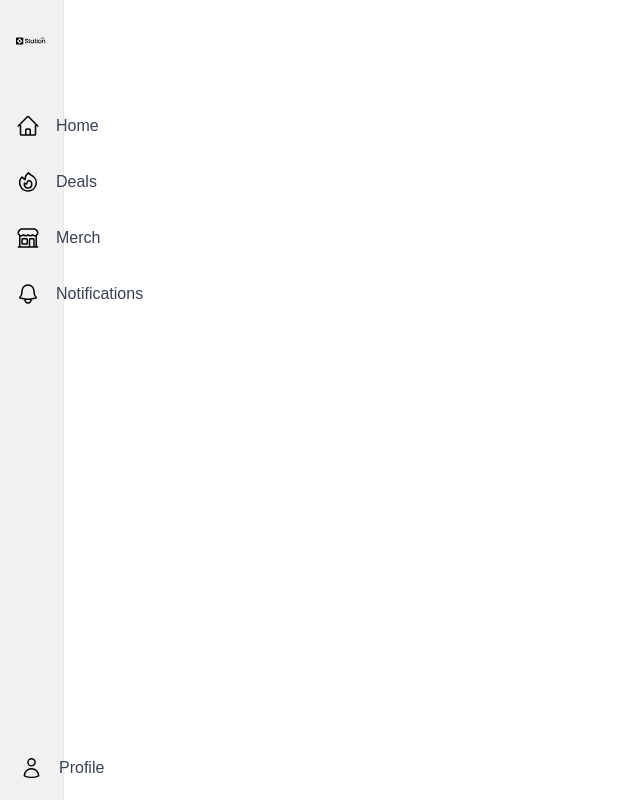
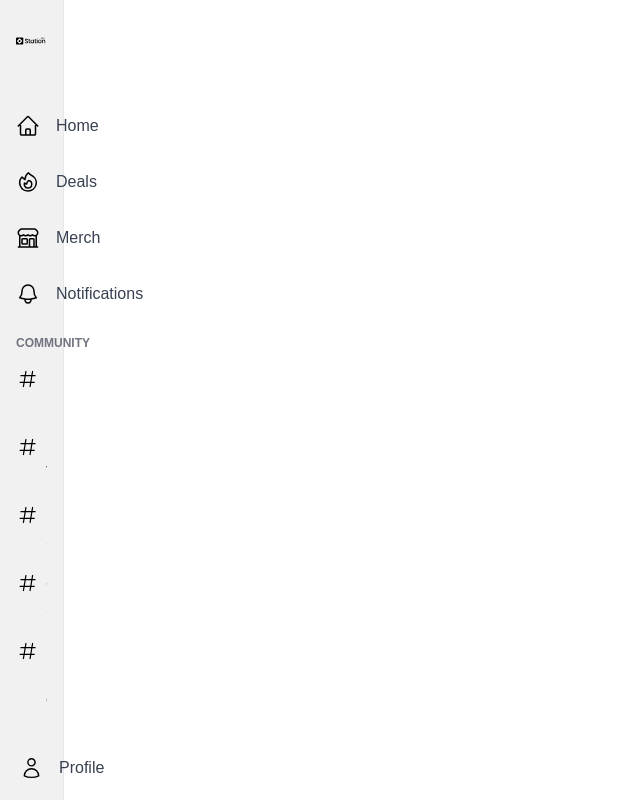
Before and after one commit to priyankashah3107/Station, a Next.js app: page /chiefsnewsdaily in a window 1280 px wide. Both pictures are taken after a click on the element 31 px from the left and 31 px from the top of the page. Shown: the whole page, without its empty margins (0-640 px from the left). Built offline with nearby package versions, Linux system fonts and the light colour scheme.

Commit message:
fix: LeftNavBar

```diff
--- a/src/components/LeftNavbar.tsx
+++ b/src/components/LeftNavbar.tsx
@@ -1,13 +1,41 @@
 "use client";
 import React, { useState } from "react";
 import Image from "next/image";
-import { Menu, X } from "lucide-react";
+import { Divide, Menu, X } from "lucide-react";
 
 const icons = [
   { id: 1, image: "/icons/home.svg", label: "Home" },
   { id: 2, image: "/icons/fire.svg", label: "Deals" },
   { id: 3, image: "/icons/stroe.svg", label: "Merch" },
   { id: 4, image: "/icons/bell.svg", label: "Notifications" },
+];
+
+const community = [
+  {
+    id: 1,
+    name: "Fan Feed",
+  },
+  {
+    id: 2,
+    name: "Football Talk",
+  },
+  {
+    id: 3,
+    name: "Flim Club Suggestion",
+  },
+  {
+    id: 4,
+    name: "Guest Suggestion",
+  },
+  {
+    id: 5,
+    name: "No Dumb Question",
+  },
+
+  // {
+  //   id: 6,
+  //   name: "Fan Art",
+  // },
 ];
 
 const LeftNavbar = () => {
@@ -108,6 +136,40 @@ const LeftNavbar = () => {
             </div>
           </div>
 
+          {isExpanded ? (
+            <div className="flex flex-col gap-4 py-2 px-4">
+              <h2 className="text-xs font-semibold uppercase text-[#707481]">
+                COMMUNITY
+              </h2>
+              {community.map((val) => (
+                <ul
+                  key={val.id}
+                  className="text-[#0E1323] truncate transition-opacity duration-300 w-full text-wrap cursor-pointer hover:bg-[#f1f1f1]"
+                >
+                  <div className="flex flex-row gap-2 hover:bg-[#d1d1d1] p-0.5 rounded-md">
+                    <svg
+                      className="shrink-0 size-5"
+                      xmlns="http://www.w3.org/2000/svg"
+                      viewBox="0 0 24 24"
+                      fill="none"
+                    >
+                      <path
+                        d="M9.49999 3L6.49999 21M17.5 3L14.5 21M20.5 8H3.5M19.5 16H2.5"
+                        stroke="black"
+                        stroke-width="1.5"
+                        stroke-linecap="round"
+                        stroke-linejoin="round"
+                      ></path>
+                    </svg>
+                    <li className="font-medium">{val.name}</li>
+                  </div>
+                </ul>
+              ))}
+            </div>
+          ) : (
+            ""
+          )}
+
           {/* Bottom Section */}
           <div className="p-3">
             <div
```
